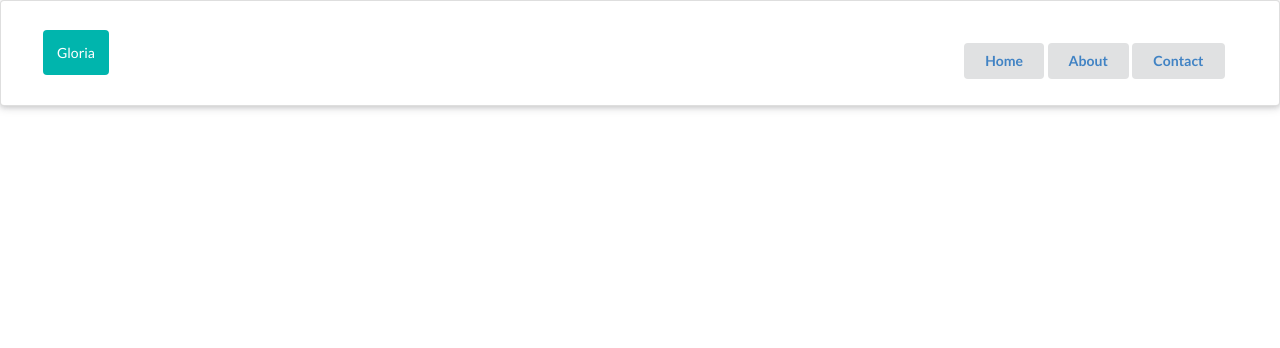
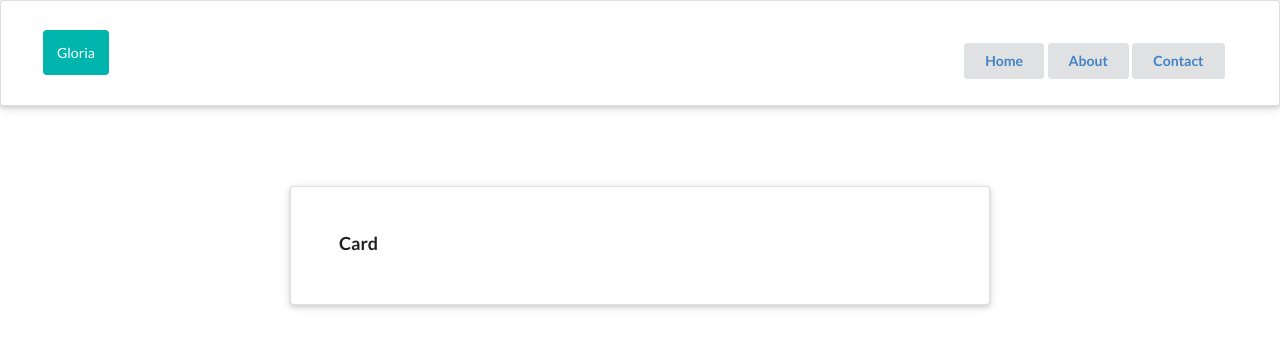
Before and after one commit to david-ewan-campbell/React-interactive-website-project, a React (Create React App) app: page /card/1 in a window 1280 px wide. Shown: the top 348 px of the page. Built offline with nearby package versions, Linux system fonts and the light colour scheme.

Commit message:
Card class component added so that I can add route parameters and it can be interacted with by a user in the DOM

```diff
--- a/src/App.js
+++ b/src/App.js
@@ -4,6 +4,7 @@ import Navbar from './components/Navbar';
 import Home from './components/Home';
 import About from './components/About';
 import Contact from './components/Contact';
+import Card from './components/Card';
 
 function App() {
   return (
@@ -13,6 +14,7 @@ function App() {
           <Route exact path='/' component={Home}/>
           <Route path='/about' component={About} />
           <Route path='/contact' component={Contact} />
+          <Route path='/card/:user' component={Card} />
       </div>
     </BrowserRouter>
   );
--- /dev/null
+++ b/src/components/Card.js
@@ -0,0 +1,15 @@
+import React from 'react';
+
+class Card extends React.Component {
+  render() {
+    return(
+      <div className='ui raised very padded text container segment'
+        style={{marginTop:'80px'}}>
+
+        <h3 className='ui header'>Card</h3>
+      </div>
+    )
+  }
+}
+
+export default Card;
```
